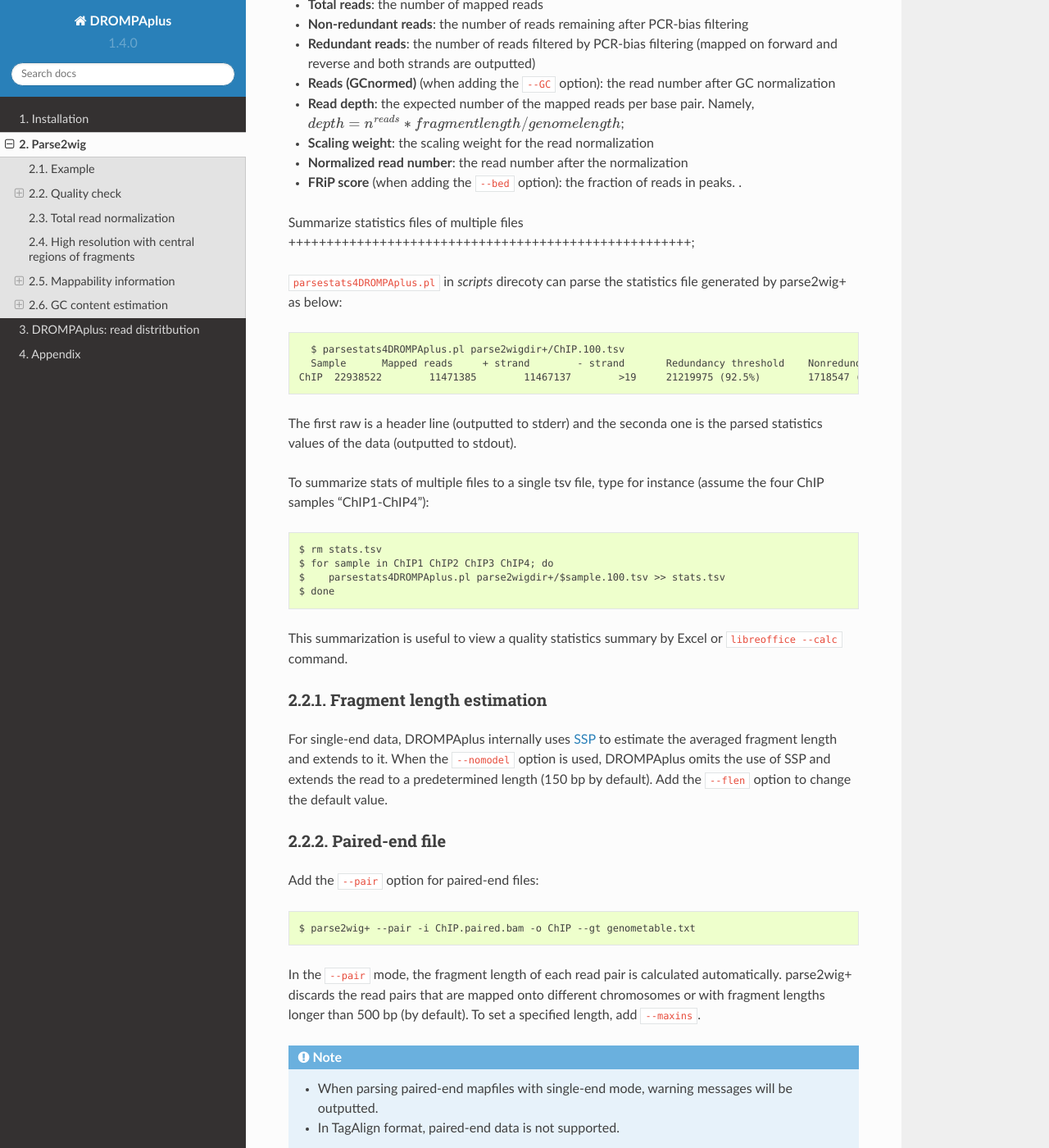
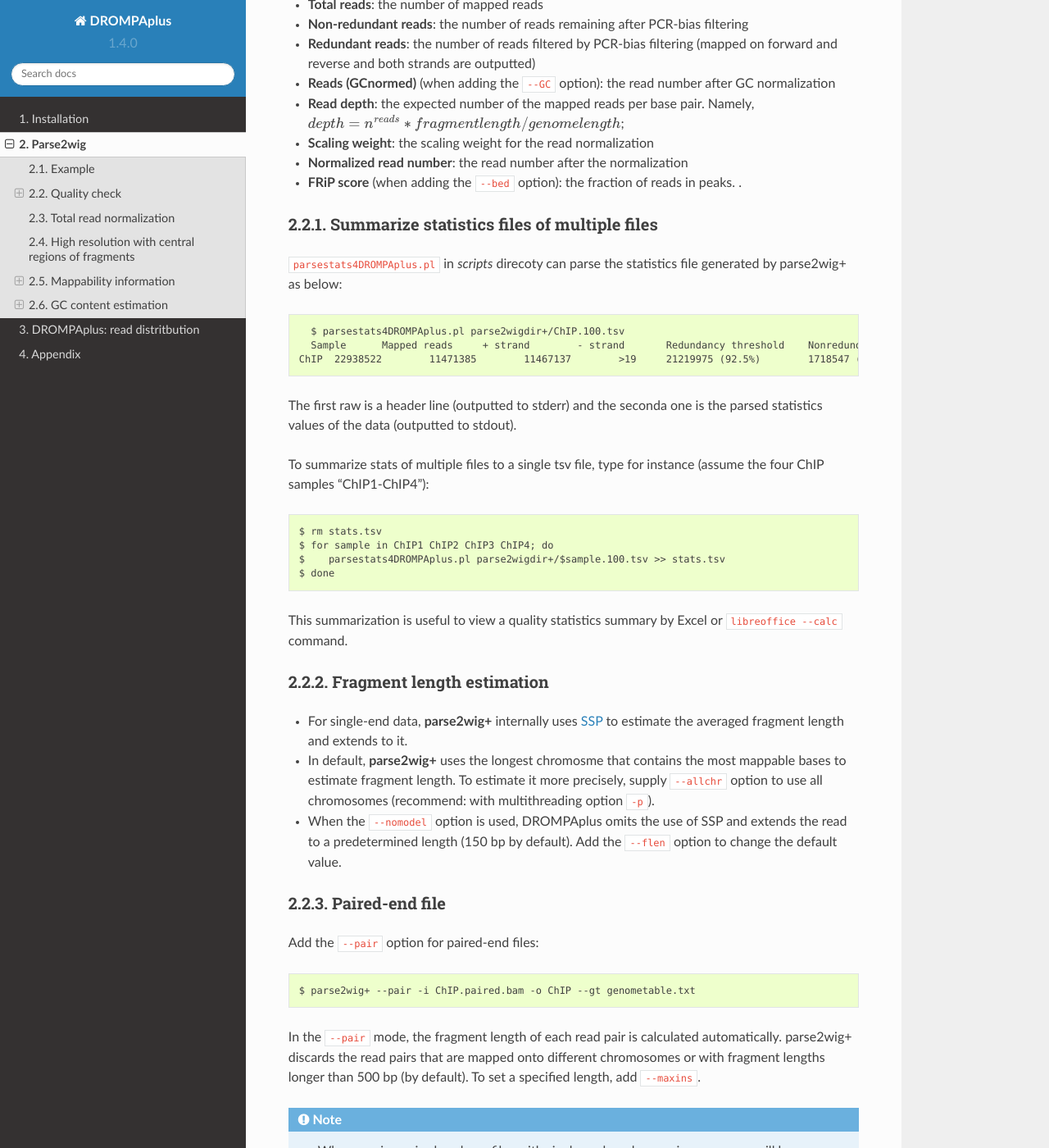
Before and after one commit to rnakato/DROMPAplus, a Sphinx documentation site: the page built from docs/content/parse2wig.rst, in a window 1280 px wide and 1400 px high, scrolled down 1634 px. Shown: the whole window at 82% size. Built offline with Sphinx 7.4.7 and the Read the Docs theme 2.0.0, drawn with Linux system fonts in a browser that asks for light colours; some of the changed text lies outside the part shown.

```diff
--- a/docs/content/parse2wig.rst
+++ b/docs/content/parse2wig.rst
@@ -62,7 +62,7 @@
 - **FRiP score** (when adding the ``--bed`` option): the fraction of reads in peaks. .
 
 Summarize statistics files of multiple files
-+++++++++++++++++++++++++++++++++++++++++++++++++++++;
++++++++++++++++++++++++++++++++++++++++++++++++++++++
 
 ``parsestats4DROMPAplus.pl`` in `scripts` direcoty can parse the statistics file generated by parse2wig+ as below::
 
@@ -84,9 +84,9 @@
 Fragment length estimation
 +++++++++++++++++++++++++++++++++++
 
-For single-end data, DROMPAplus internally uses `SSP <https://github.com/rnakato/SSP>`_ to estimate the averaged fragment length and extends to it.
-When the ``--nomodel`` option is used, DROMPAplus omits the use of SSP and extends the read to a predetermined length (150 bp by default). Add the ``--flen`` option to change the default value.
-
+- For single-end data, **parse2wig+** internally uses `SSP <https://github.com/rnakato/SSP>`_ to estimate the averaged fragment length and extends to it.
+- In default, **parse2wig+** uses the longest chromosme that contains the most mappable bases to estimate fragment length. To estimate it more precisely, supply ``--allchr`` option to use all chromosomes (recommend: with multithreading option ``-p``).
+- When the ``--nomodel`` option is used, DROMPAplus omits the use of SSP and extends the read to a predetermined length (150 bp by default). Add the ``--flen`` option to change the default value.
 
 Paired-end file
 +++++++++++++++++++++++++++++++++++
```
